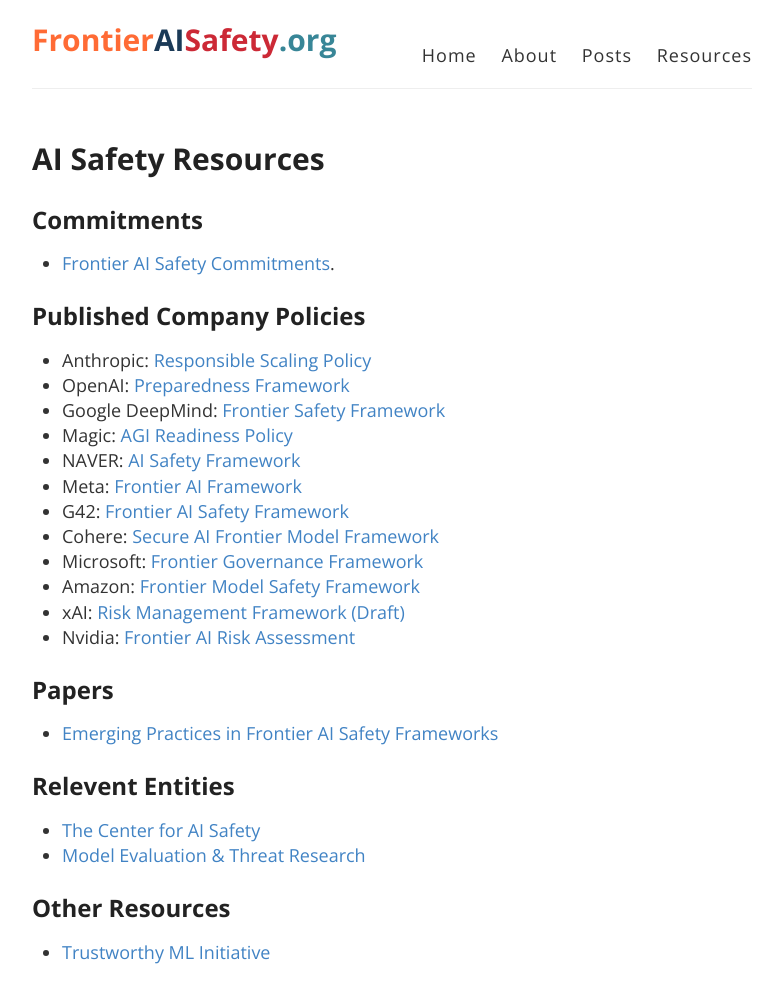
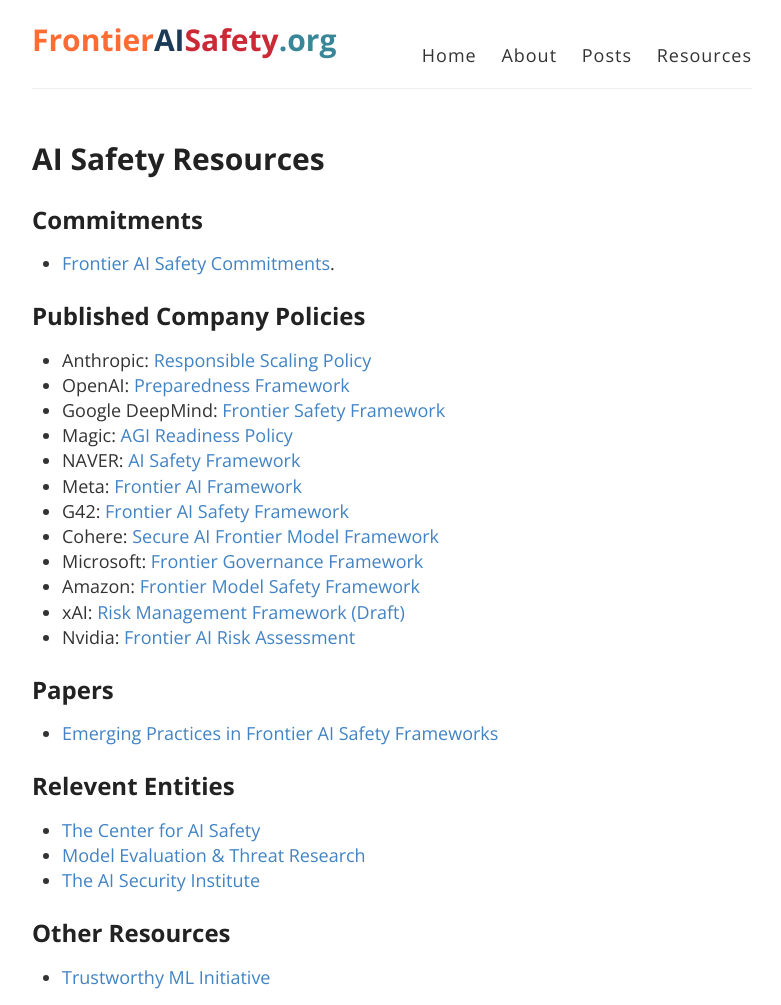
Before and after one commit to FrontierAISafety/FrontierAISafety, a Jekyll site: the page built from resources.md, in a window 1280 px wide. Shown: the whole page, without its empty margins (248-1029 px from the left). Built offline with Jekyll 4.4.1, drawn with Linux system fonts in a browser that asks for light colours; before the commit the page ends 980 px from its top, so only the background shows below that.

Commit message:
update resources

```diff
--- a/resources.md
+++ b/resources.md
@@ -28,6 +28,7 @@
 ## Relevent Entities
 * [The Center for AI Safety](https://safe.ai/)
 * [Model Evaluation & Threat Research](https://metr.org/)
+* [The AI Security Institute](https://www.aisi.gov.uk/)
 
 ## Other Resources
 * [Trustworthy ML Initiative](https://www.trustworthyml.org/)
```
